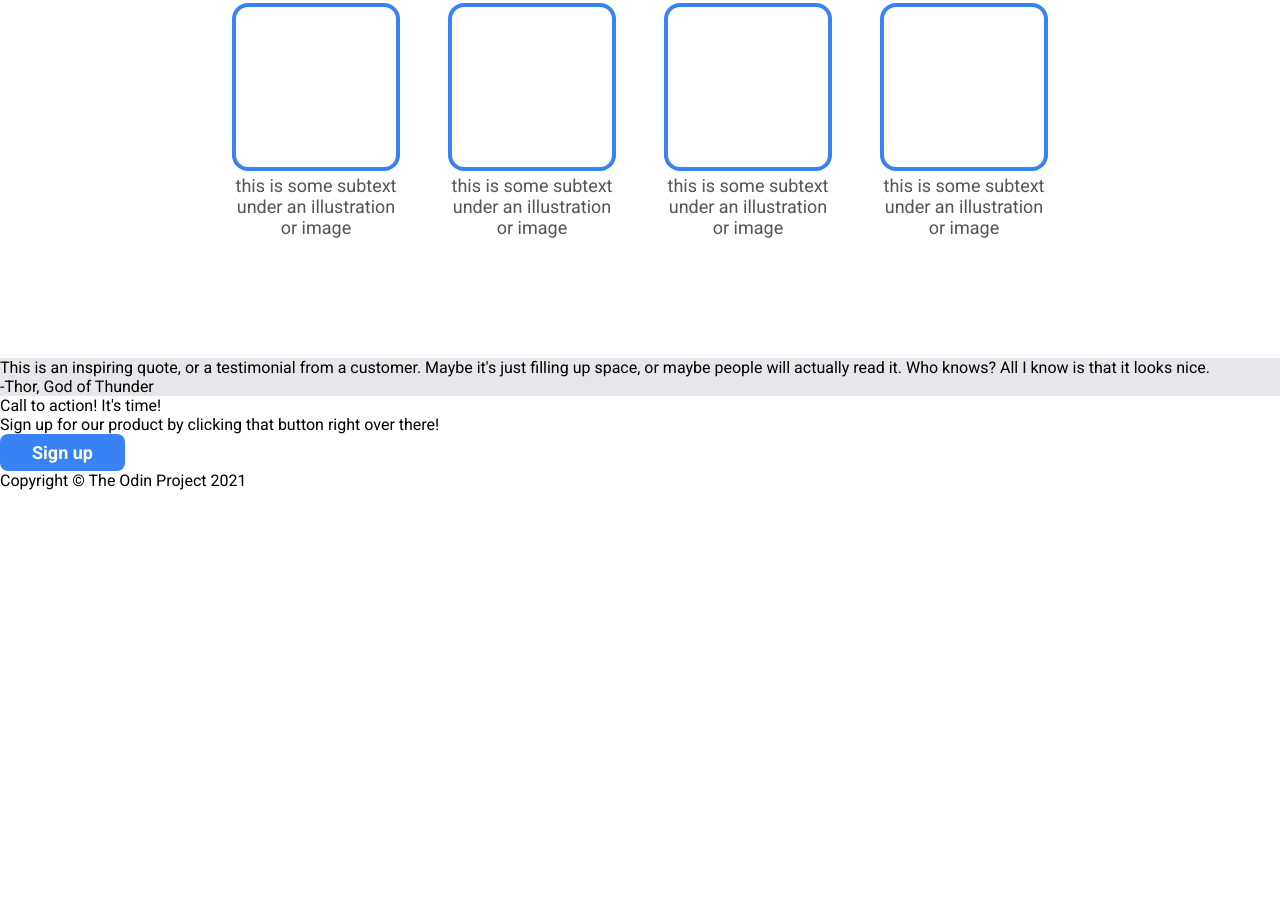
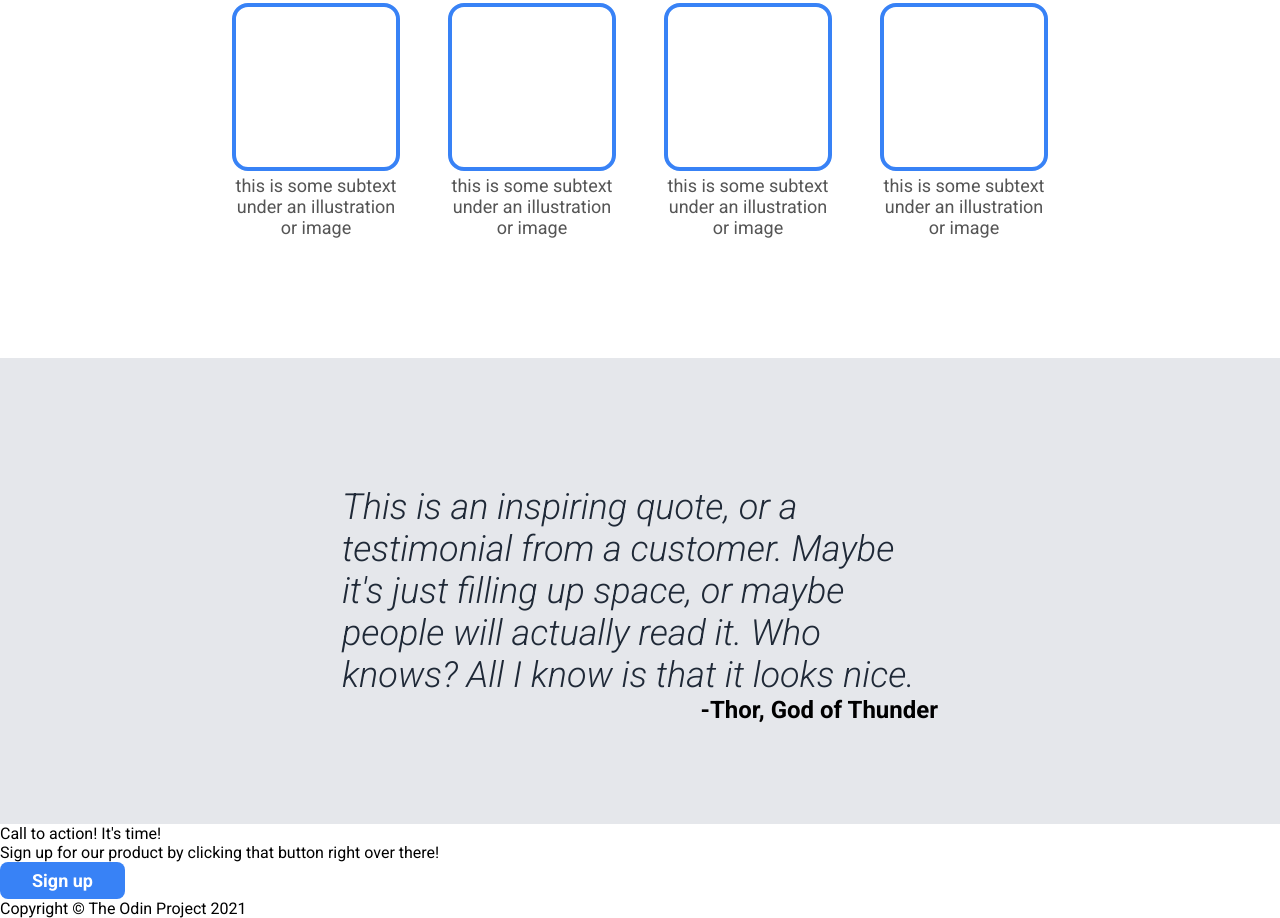
Before and after one commit to saffr3n-dump/landing-page, a plain HTML site: page index.html in a window 1280 px wide. Shown: the part 668-1586 px from the top of the page. Before the commit the page ends 1158 px from the top, so only its background shows below. Drawn offline with Linux system fonts and the light colour scheme.

Commit message:
feat: style quote section

```diff
--- a/style.css
+++ b/style.css
@@ -1,4 +1,4 @@
-@import url('https://fonts.googleapis.com/css2?family=Roboto:ital,wght@0,100..900;1,100..900&display=swap');
+@import url("https://fonts.googleapis.com/css2?family=Roboto:ital,wght@0,100..900;1,100..900&display=swap");
 
 html {
   box-sizing: border-box;
@@ -120,4 +120,19 @@ button {
 
 .quote {
   background-color: #e5e7eb;
+  padding: 128px 342px;
+  padding-bottom: 100px;
 }
+
+.quote .text {
+  color: #1f2937;
+  font-size: 36px;
+  font-weight: 300;
+  font-style: italic;
+}
+
+.quote .author {
+  text-align: right;
+  font-size: 24px;
+  font-weight: bold;
+}
```
